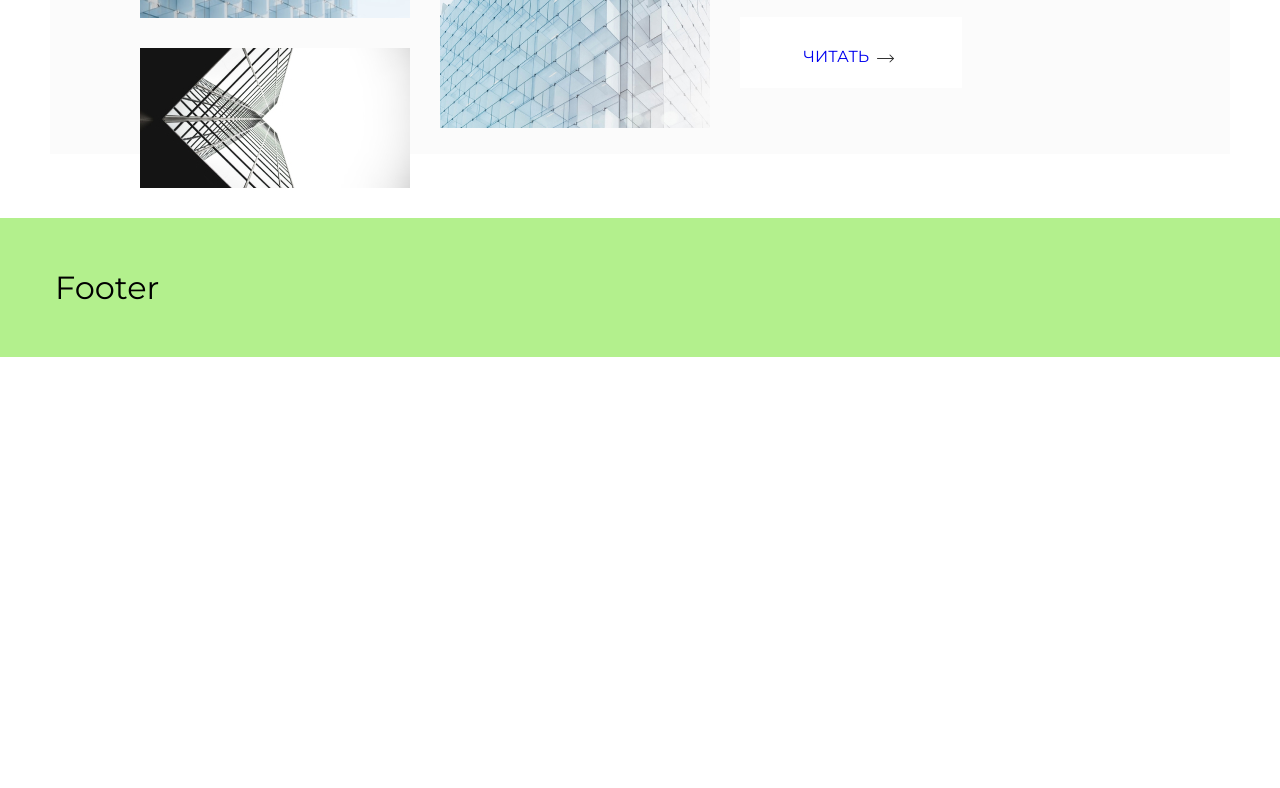
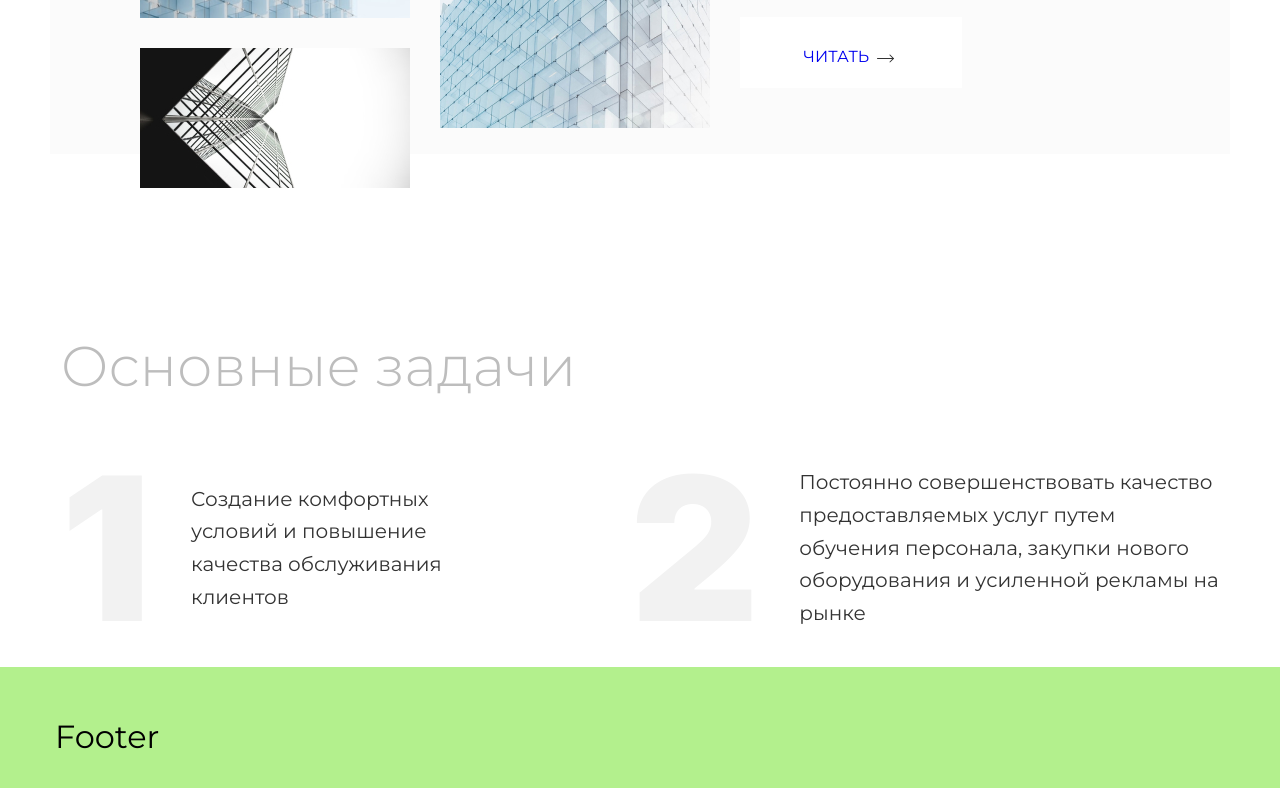
Before and after one commit to AliaTulchii/Digital_project, a website: page src/html/index.html in a window 1280 px wide. Shown: the part 1324-2112 px from the top of the page. Before the commit the page ends 1681 px from the top, so only its background shows below. Drawn offline with nearby package versions, Linux system fonts and the light colour scheme; files that its build step writes are made by us from their sources; files whose address does not match are found by name.

Commit message:
added tasks section

```diff
--- /dev/null
+++ b/src/html/components/tasks.html
@@ -0,0 +1,15 @@
+<section class="tasks container">
+    <h2 class="title">Основные задачи</h2>
+
+    <div class="tasks__content">
+        <div class="tasks__first">
+            <span class="tasks__number">1</span>
+            <p class="tasks__text tasks__text--first">Создание комфортных условий и повышение качества обслуживания клиентов</p>
+        </div>
+
+        <div class="tasks__second">
+            <span class="tasks__number">2</span>
+            <p class="tasks__text tasks__text--second">Постоянно совершенствовать качество предоставляемых услуг путем обучения персонала, закупки нового оборудования и усиленной рекламы на рынке</p>
+        </div>
+    </div>
+</section>
--- a/src/html/index.html
+++ b/src/html/index.html
@@ -12,7 +12,7 @@
     @@include('components/header.html')
     @@include('components/hero.html')
     @@include('components/company.html')
-
+    @@include('components/tasks.html')
 
     @@include('components/footer.html')
 
--- a/src/scss/components/_btns.scss
+++ b/src/scss/components/_btns.scss
@@ -72,7 +72,7 @@
             position: absolute;
             z-index: -1;
             background: #F9F9F9;
-            height: 200px;
+            height: 150px;
             width: 300px;
             border-radius: 50%;
            }
--- /dev/null
+++ b/src/scss/components/_tasks.scss
@@ -0,0 +1,40 @@
+.tasks {
+    padding-top: 120px;
+}
+
+.tasks__content {
+    display: flex;
+    // justify-content: space-between;
+}
+.tasks__first {
+    // width: 413px;
+    display: flex;
+    align-items: center;
+    margin-right: 160px;
+}
+.tasks__number {
+    margin-right: 40px;
+    font-family: "Inter", sans-serif;
+    font-size: 200px;
+    font-weight: 900;
+    line-height: 1.19;
+    color: var(--light-gray);
+}
+.tasks__text {
+    font-size: 20px;
+    font-weight: 400;
+    line-height: 1.636;
+
+    &--first{
+        width: 279px;
+    }
+
+    &--second{
+        width: 420px;
+    }
+}
+.tasks__second {
+    // width: 570px;
+    display: flex;
+    align-items: center;
+}
--- a/src/scss/main.scss
+++ b/src/scss/main.scss
@@ -1,5 +1,5 @@
 @import url('https://fonts.googleapis.com/css2?family=Montserrat:ital,wght@0,100..900;1,100..900&display=swap');
-
+@import url('https://fonts.googleapis.com/css2?family=Inter:wght@100..900&display=swap');
 /* Base */
 @import "./base/reset";
 @import "./base/vars";
@@ -17,3 +17,4 @@
 @import'./components/btns';
 @import'./components/company';
 @import'./components/title';
+@import'./components/tasks';
```
Also changed, not shown: build/css/main.css, build/img/Rectangle 10 (1).jpg (deleted), build/img/Rectangle 10.jpg (deleted), build/img/Rectangle 8.jpg (deleted), build/img/Rectangle 8.png (deleted), build/img/Rectangle 9 (1).jpg (deleted), build/img/Rectangle 9.jpg (deleted), build/index.html.
